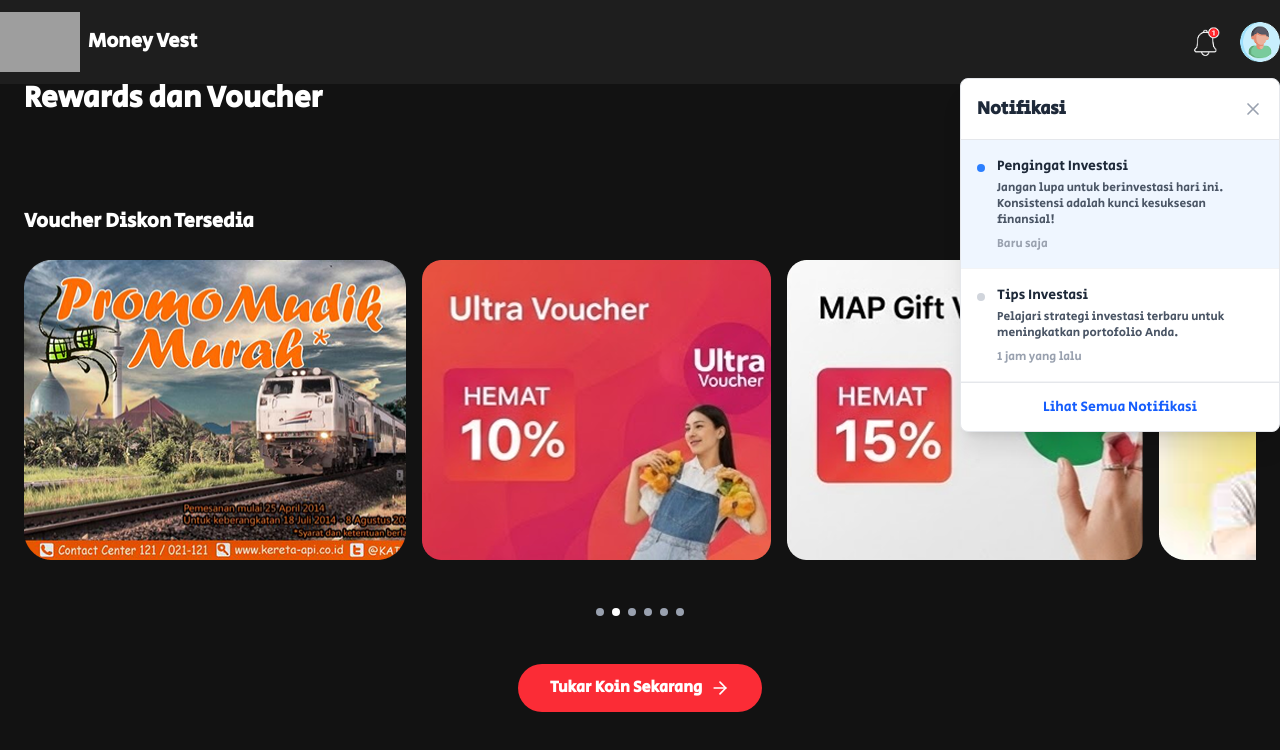
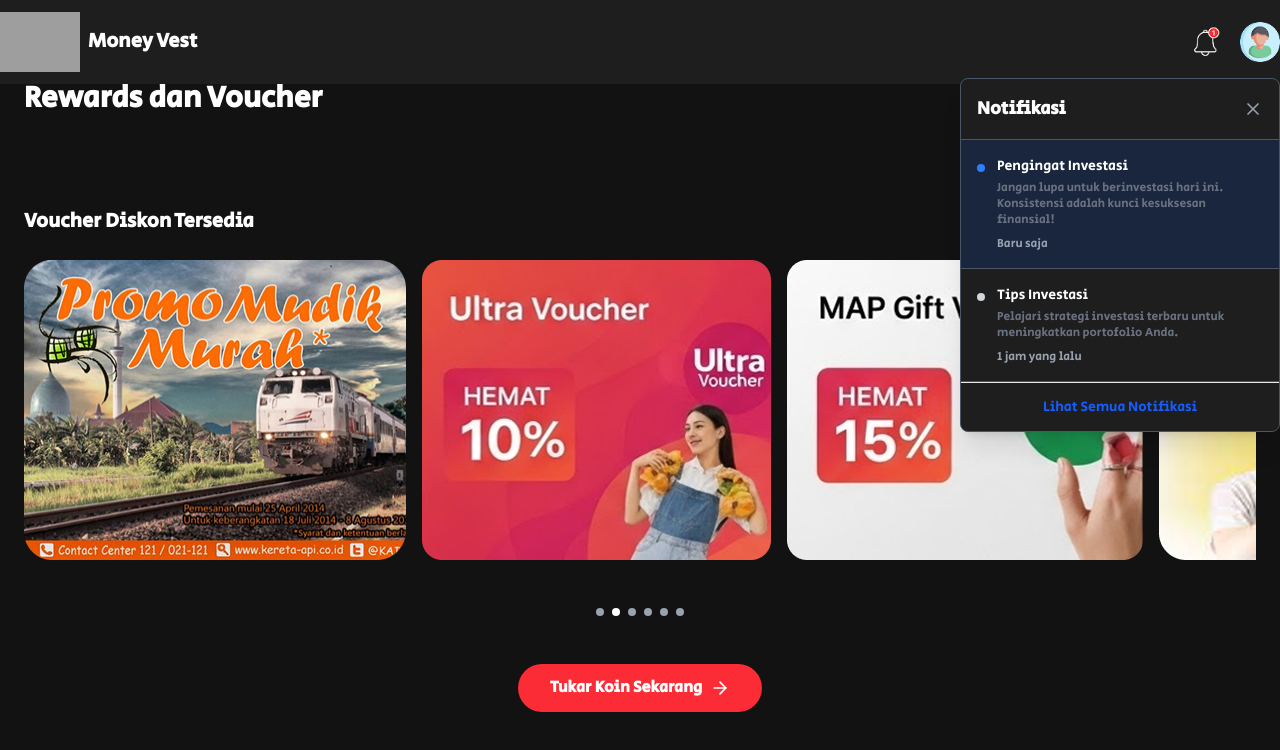
Before and after one commit to faisal-amiruddin/money-fest, a Vue app: page /rewards in a window 1280 px wide. Both pictures are taken after a click on the picture 1206 px from the left and 42 px from the top of the page. Shown: the top 750 px of the page. Built offline with nearby package versions, Linux system fonts and the light colour scheme; grey boxes are pictures that could not be loaded.

Commit message:
Restyle Notif Modals

```diff
--- a/src/components/Header.vue
+++ b/src/components/Header.vue
@@ -20,11 +20,11 @@
           <!-- Modal Notifikasi -->
           <div
             v-if="showNotifModal"
-            class="absolute right-0 top-12 mt-2 w-80 bg-white rounded-lg shadow-xl border border-gray-200 z-50"
+            class="absolute right-0 top-12 mt-2 w-80 bg-[#1E1E1E] rounded-lg shadow-xl border border-gray-600 z-50"
           >
             <!-- Header Modal -->
-            <div class="flex items-center justify-between p-4 border-b border-gray-200">
-              <h3 class="text-lg font-semibold text-gray-800">Notifikasi</h3>
+            <div class="flex items-center justify-between p-4 border-b border-gray-600">
+              <h3 class="text-lg font-semibold text-white">Notifikasi</h3>
               <button @click="closeNotifModal" class="text-gray-400 hover:text-gray-600">
                 <svg class="w-5 h-5" fill="none" stroke="currentColor" viewBox="0 0 24 24">
                   <path
@@ -41,15 +41,15 @@
             <div class="max-h-96 overflow-y-auto">
               <!-- Pesan Belum Dibaca -->
               <div
-                class="p-4 border-b border-gray-100 bg-blue-50 hover:bg-blue-100 cursor-pointer transition-colors"
+                class="p-4 border-b border-gray-600 bg-[#1a263d] hover:bg-[#2d3455] cursor-pointer transition-colors"
               >
                 <div class="flex items-start gap-3">
                   <div class="flex-shrink-0">
                     <div class="w-2 h-2 bg-blue-500 rounded-full mt-2"></div>
                   </div>
                   <div class="flex-1">
-                    <p class="text-sm font-medium text-gray-800">Pengingat Investasi</p>
-                    <p class="text-xs text-gray-600 mt-1">
+                    <p class="text-sm font-medium text-white">Pengingat Investasi</p>
+                    <p class="text-xs text-gray-500 mt-1">
                       Jangan lupa untuk berinvestasi hari ini. Konsistensi adalah kunci kesuksesan
                       finansial!
                     </p>
@@ -60,15 +60,15 @@
 
               <!-- Contoh pesan lain (opsional) -->
               <div
-                class="p-4 border-b border-gray-100 hover:bg-gray-50 cursor-pointer transition-colors"
+                class="p-4 border-b border-gray-600 hover:bg-[#2d3455] cursor-pointer transition-colors"
               >
                 <div class="flex items-start gap-3">
-                  <div class="flex-shrink-0">
+                  <div class="shrink-0">
                     <div class="w-2 h-2 bg-gray-300 rounded-full mt-2"></div>
                   </div>
                   <div class="flex-1">
-                    <p class="text-sm font-medium text-gray-800">Tips Investasi</p>
-                    <p class="text-xs text-gray-600 mt-1">
+                    <p class="text-sm font-medium text-white">Tips Investasi</p>
+                    <p class="text-xs text-gray-500 mt-1">
                       Pelajari strategi investasi terbaru untuk meningkatkan portofolio Anda.
                     </p>
                     <p class="text-xs text-gray-400 mt-2">1 jam yang lalu</p>
--- a/src/views/Rewards.vue
+++ b/src/views/Rewards.vue
@@ -32,16 +32,16 @@
       <!-- Voucher Cards -->
       <div class="flex space-x-4 overflow-x-auto pb-6">
         <!-- Ultra Voucher -->
-        <img src="/public/voucher1.png" alt="">
+        <img src="/voucher1.png" alt="">
 
         <!-- MAP Gift Voucher -->
-         <img src="/public/voucher2.png" alt=""></img>
+         <img src="/voucher2.png" alt=""></img>
 
         <!-- Bonus Voucher -->
-         <img src="/public/voucher3.png" alt="">
+         <img src="/voucher3.png" alt="">
 
         <!-- Promo Mudik Murah -->
-         <img src="/public/voucher4.png" alt="">
+         <img src="/voucher4.png" alt="">
       </div>
 
       <!-- Carousel Indicators -->
```
